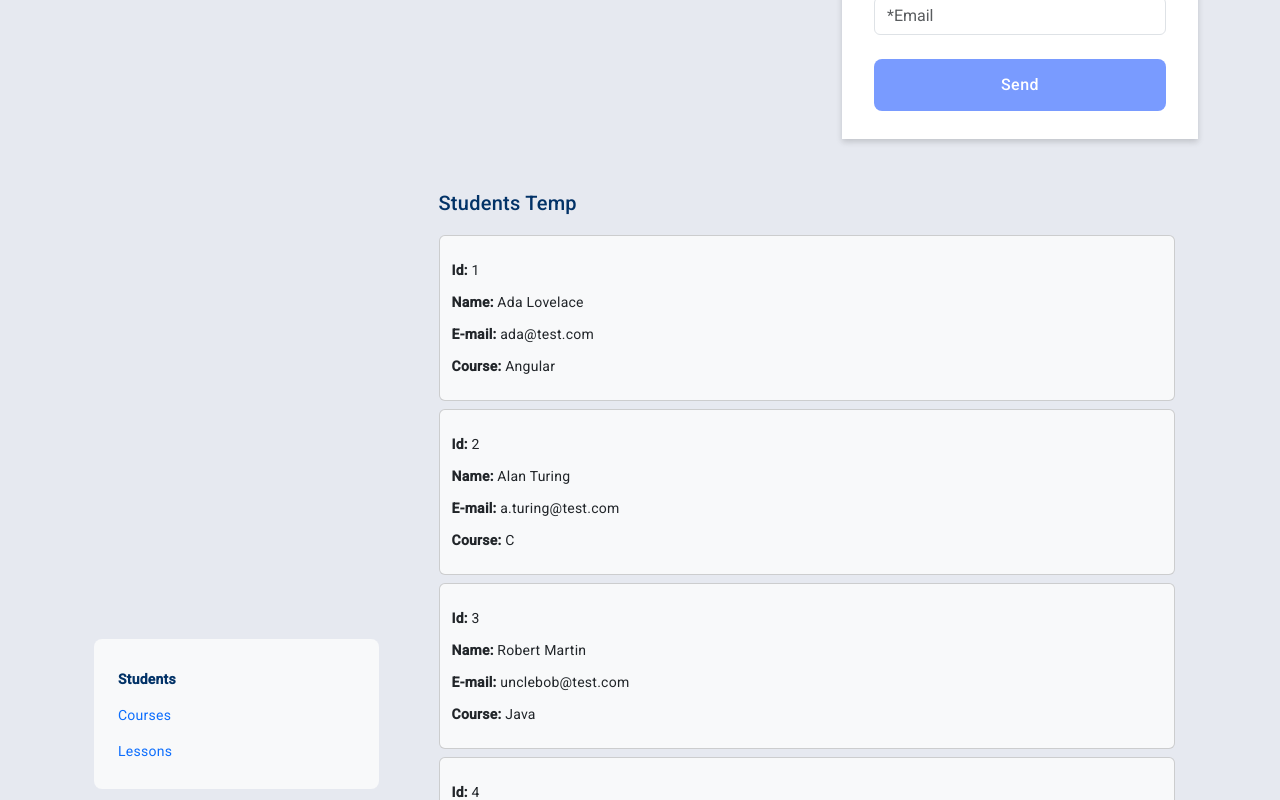
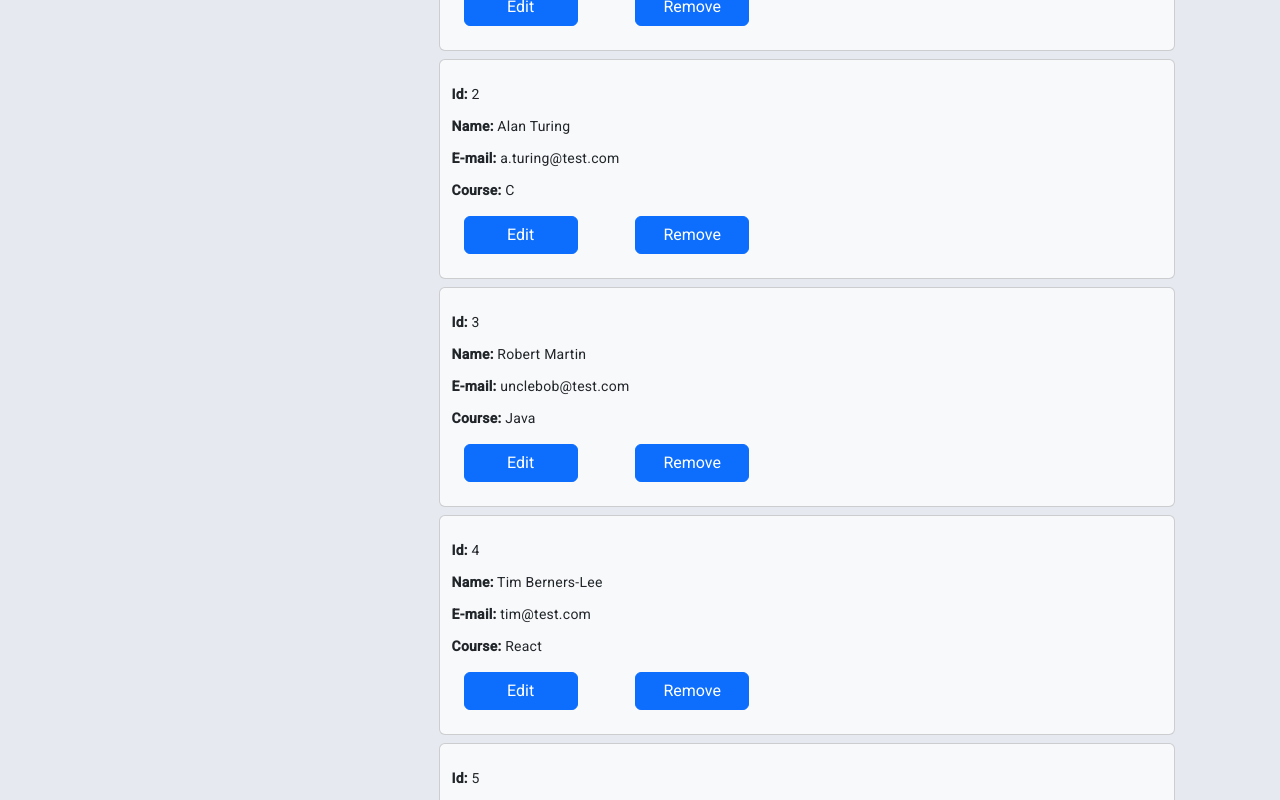
Before and after one commit to tat1roliv/2PFOliveira, an Angular app in the folder demo/: page / in a window 1280 px wide. Shown: the part 380-1180 px from the top of the page. Built offline with nearby package versions, Linux system fonts and the light colour scheme.

Commit message:
edit delete btns

```diff
--- a/demo/src/app/app.component.html
+++ b/demo/src/app/app.component.html
@@ -1,6 +1,14 @@
 <app-toolbar></app-toolbar>
   <section class="bg-light-edit d-flex justify-content-center full-fold">
     <div class="container">
+      <div class="row align-items-start justify-content-center">
+        <div class="col-12 col-md-3 my-5 mx-4 d-flex flex-column align-items-start bg-light navbar-content">
+          <app-navbar></app-navbar>
+        </div>
+        <div class="col-12 col-md-8 offset-1 my-5 mx-auto">
+          <app-students-temp></app-students-temp>
+        </div>
+      </div>
 
       <div class="row align-items-center justify-content-center">
         <div class="col-12 col-lg-7 d-flex flex-column align-items-start ">
@@ -14,17 +22,6 @@
           </div>
       </div>
       </div>
-
-      <div class="row align-items-center justify-content-center">
-        <div class="col-12 col-md-3 my-5 mx-4 d-flex flex-column align-items-start bg-light navbar-content">
-          <app-navbar></app-navbar>
-        </div>
-        <div class="col-12 col-md-8 offset-1 my-5 mx-auto">
-          <app-students-temp></app-students-temp>
-        </div>
-      </div>
     </div>
 </section>
-
-
 <app-footer></app-footer>
--- a/demo/src/app/components/students-temp/students-temp.component.html
+++ b/demo/src/app/components/students-temp/students-temp.component.html
@@ -9,10 +9,10 @@
         <p class="card-text"><strong>E-mail:</strong> {{ student.email }} </p>
         <p class="card-text"><strong>Course:</strong> {{ student.course }} </p>
       </div>
-      <!--div class="row mt-3">
+      <div class="row mt-3">
         <button  class="col-2 btn btn-primary ">Edit</button>
         <button  class="col-2 btn btn-primary offset-1">Remove</button>
-      </-div-->
+      </div>
     </div>
   </li>
 </ul>
```
